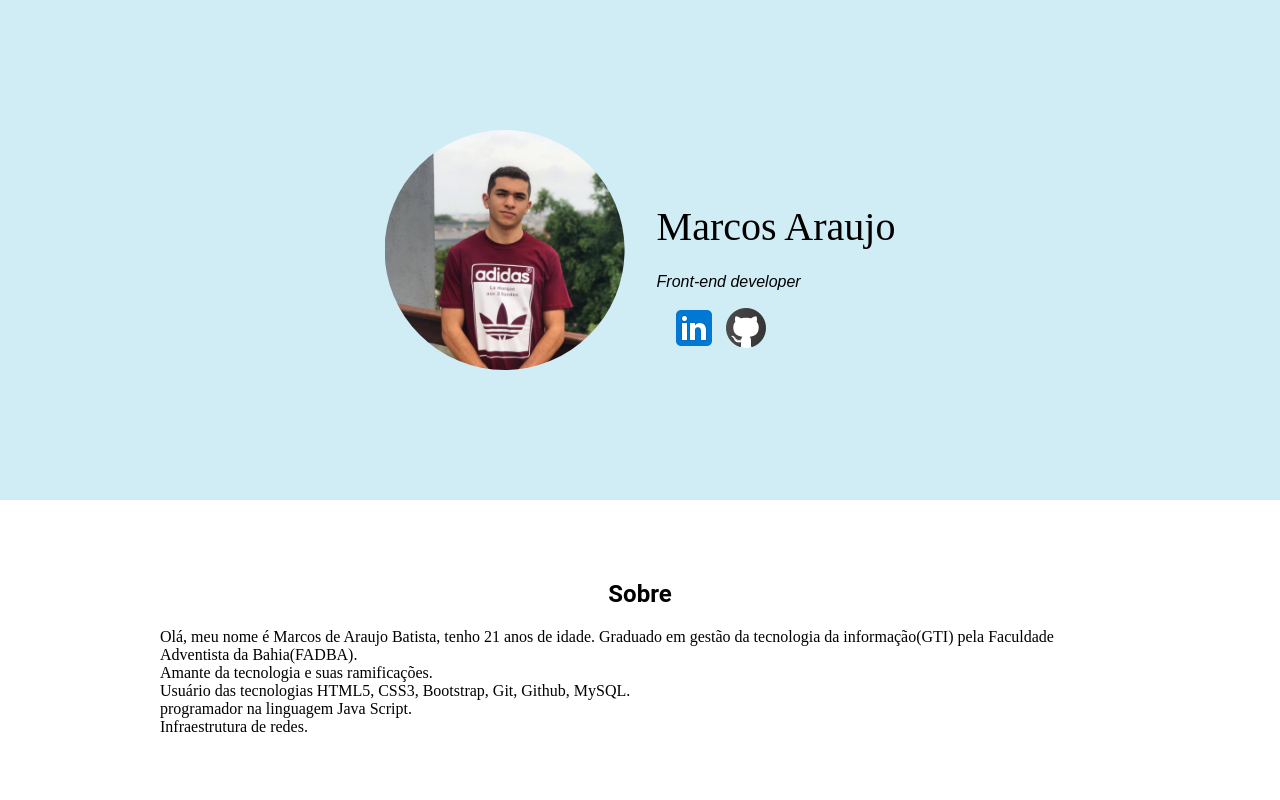
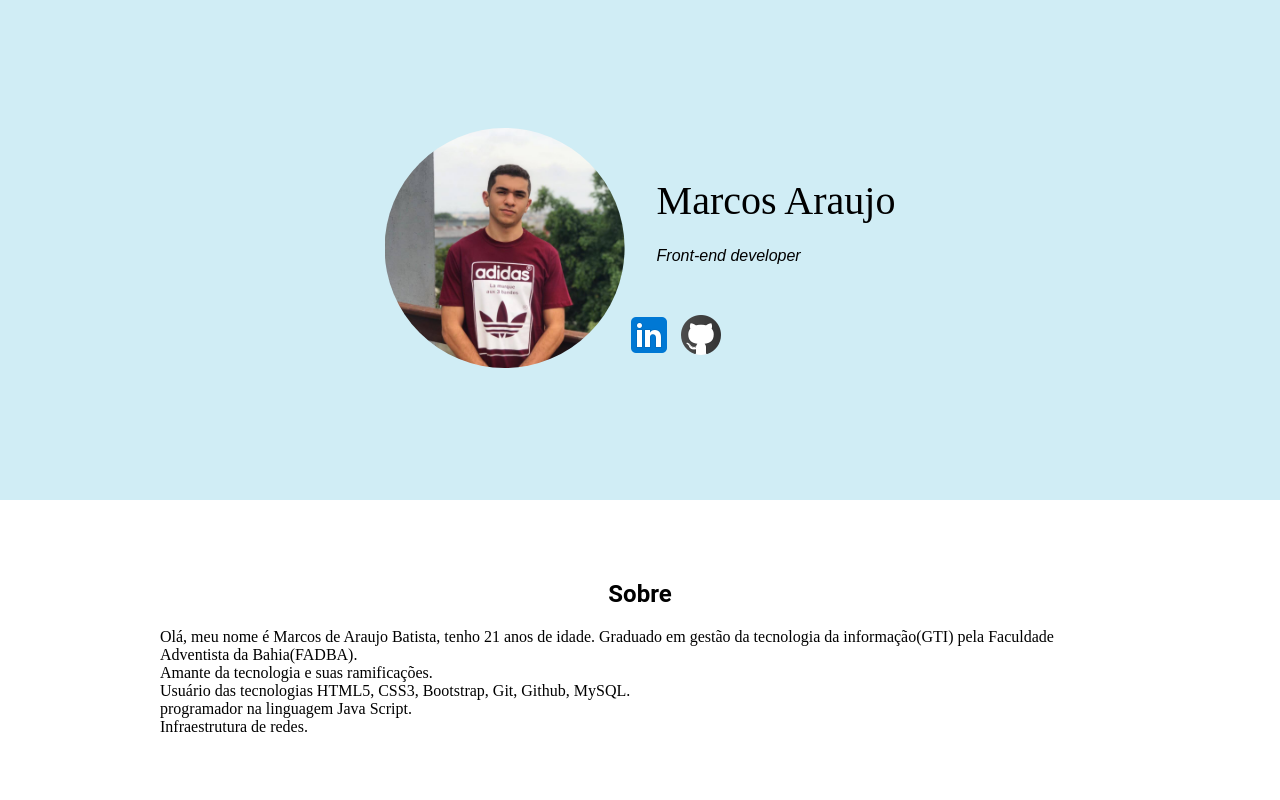
Before and after one commit to MarcosABatista/MarcosABatista.github.io, a plain HTML site: page index.html in a window 1280 px wide. Shown: the top 800 px of the page. Drawn offline with Linux system fonts and the light colour scheme; a web font is replaced by a local one.

Commit message:
atualização cabeçalho

```diff
--- a/index.html
+++ b/index.html
@@ -17,12 +17,14 @@
   </head>
   <body>
     <section id="cabecalho">
-      <img src="files/Design sem nome.png" alt="foto marcos" />
-      <p class="nome">
-        Marcos Araujo <br />
-        <span class="job">Front-end developer</span>
-      </p>
+      <div class="cabecalho">
+        <img src="files/Design sem nome.png" alt="foto marcos" />
+      </div>
       <div class="icones">
+        <p class="nome">
+          Marcos Araujo <br />
+          <span class="job">Front-end developer</span>
+        </p>
         <a
           href="https://www.linkedin.com/in/marcos-araujo-batista"
           class="icons"
--- a/main.css
+++ b/main.css
@@ -20,7 +20,6 @@ img {
   align-items: center;
   justify-content: center;
   background: #d0edf5;
-  position: relative;
 }
 .job {
   font-size: 1rem;
@@ -37,13 +36,10 @@ img {
   width: 3rem;
 }
 .icones {
-  position: absolute;
-  margin-top: 10rem;
-  margin-right: -10rem;
 }
 /* corpo */
 .container {
-  margin: 5rem 10rem 5rem 10rem;
+  margin: 5rem 10rem;
 }
 .title {
   text-align: center;
```
